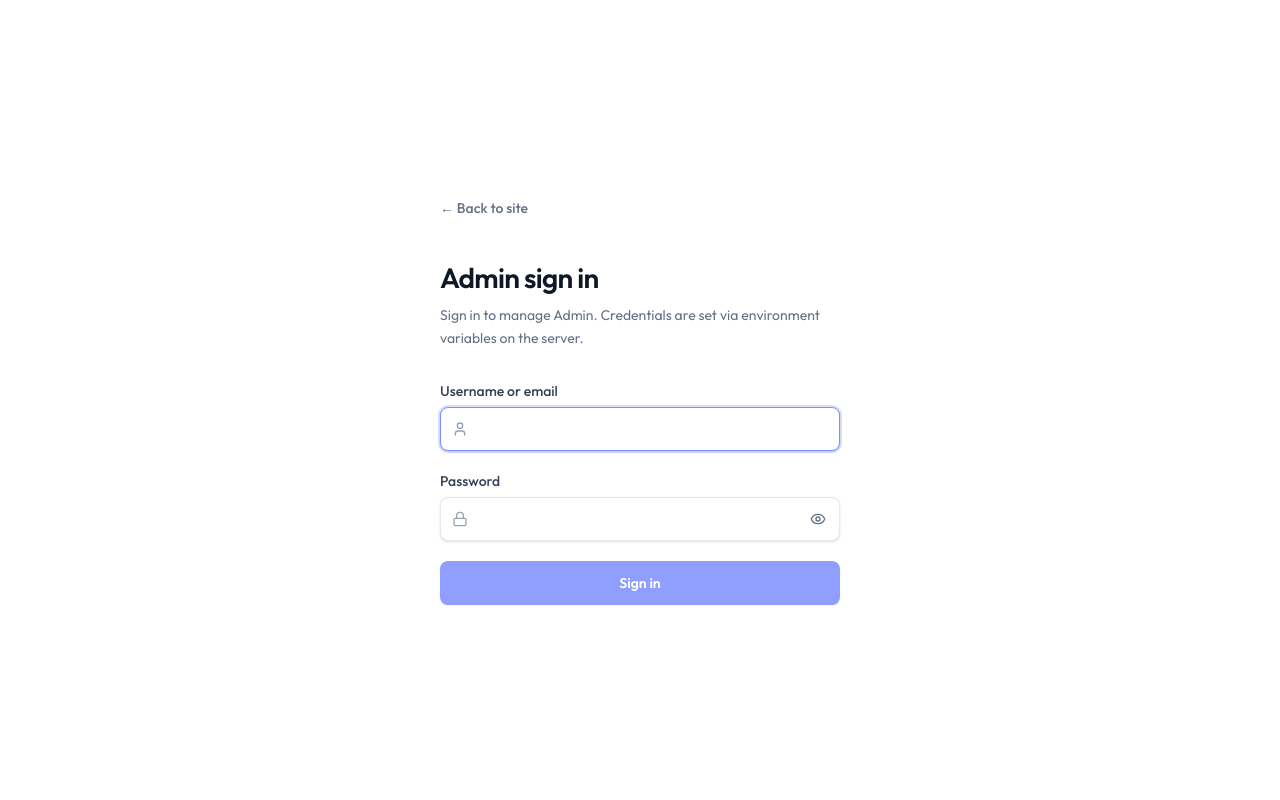
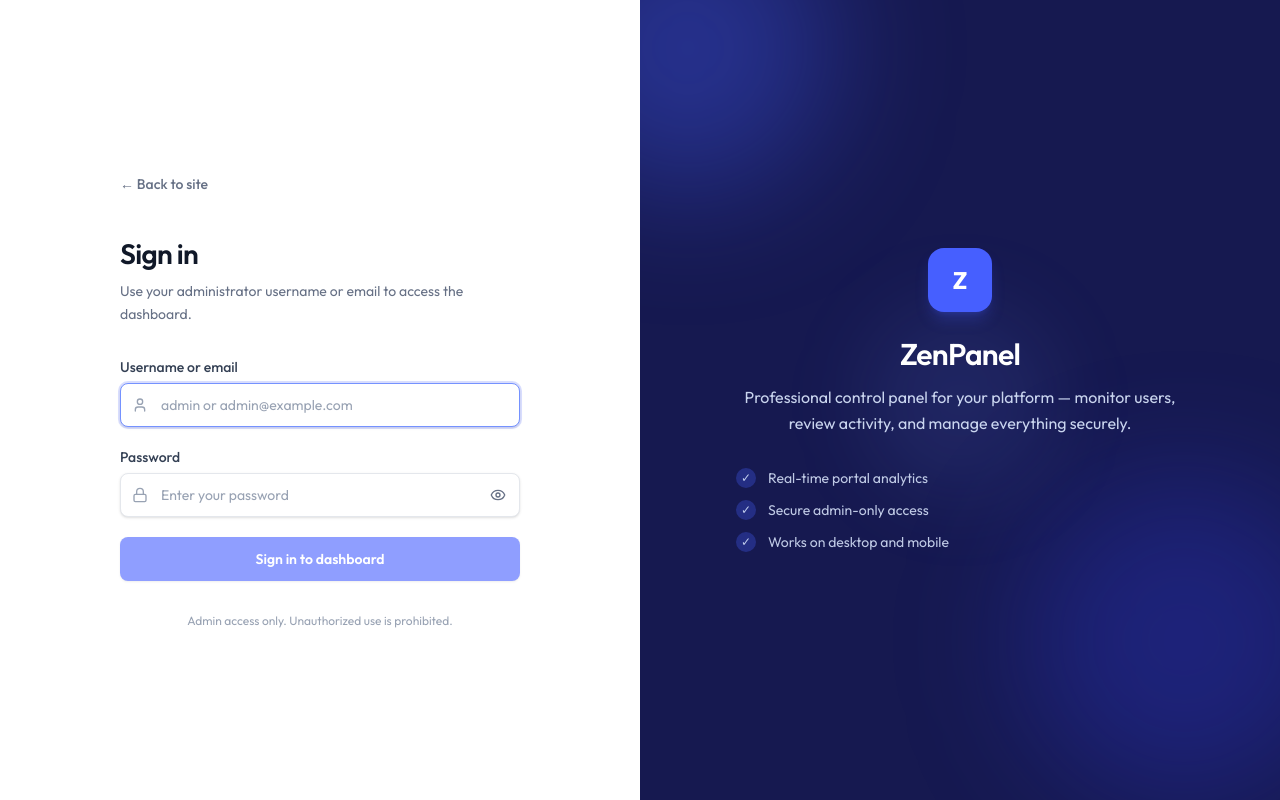
Before and after one commit to foisalislambd/zenpanel, a Next.js app: page /admin/login in a window 1280 px wide. Built offline with nearby package versions, Linux system fonts and the light colour scheme.

Commit message:
Enhance admin login page with brand panel and update login form. Introduced a new BrandPanel component displaying brand details and features. Updated AdminLoginForm to improve accessibility and user guidance, including placeholder text and a warning about unauthorized access.

```diff
--- a/src/app/admin/(auth)/login/page.tsx
+++ b/src/app/admin/(auth)/login/page.tsx
@@ -1,5 +1,49 @@
 import { AdminLoginForm } from "@/components/admin/auth/admin-login-form";
+import { adminConfig } from "@/config/admin.config";
+
+function BrandPanel({ className = "" }: { className?: string }) {
+  const { brand } = adminConfig;
+
+  return (
+    <div
+      className={`relative flex flex-col items-center justify-center overflow-hidden bg-brand-950 px-8 py-12 text-center sm:px-10 ${className}`}
+    >
+      <div className="pointer-events-none absolute inset-0">
+        <div className="absolute -top-24 -left-24 h-72 w-72 rounded-full bg-brand-500/35 blur-3xl" />
+        <div className="absolute -right-16 bottom-0 h-80 w-80 rounded-full bg-brand-600/25 blur-3xl" />
+        <div className="absolute top-1/2 left-1/2 h-48 w-48 -translate-x-1/2 -translate-y-1/2 rounded-full bg-brand-400/10 blur-2xl" />
+      </div>
+
+      <div className="relative z-10 w-full max-w-md">
+        <div className="mx-auto flex h-14 w-14 items-center justify-center rounded-2xl bg-brand-500 text-xl font-bold text-white shadow-lg shadow-brand-500/25 sm:h-16 sm:w-16 sm:text-2xl">
+          {brand.letter}
+        </div>
+        <h2 className="mt-6 text-2xl font-semibold tracking-tight text-white sm:text-3xl">
+          {brand.name}
+        </h2>
+        <p className="mt-3 text-sm leading-relaxed text-brand-100/90 sm:text-base">
+          {brand.loginDescription}
+        </p>
+        <ul className="mt-8 space-y-3 text-left text-sm text-brand-100/85">
+          {brand.loginFeatures.map((item) => (
+            <li key={item} className="flex items-center gap-3">
+              <span className="flex h-5 w-5 shrink-0 items-center justify-center rounded-full bg-brand-500/30 text-xs text-brand-200">
+                ✓
+              </span>
+              {item}
+            </li>
+          ))}
+        </ul>
+      </div>
+    </div>
+  );
+}
 
 export default function AdminLoginPage() {
-  return <AdminLoginForm />;
+  return (
+    <div className="grid min-h-dvh w-full lg:grid-cols-2">
+      <AdminLoginForm />
+      <BrandPanel className="hidden min-h-dvh lg:flex" />
+    </div>
+  );
 }
--- a/src/components/admin/auth/admin-login-form.tsx
+++ b/src/components/admin/auth/admin-login-form.tsx
@@ -51,11 +51,10 @@ export function AdminLoginForm() {
             {adminConfig.brand.letter}
           </div>
           <h1 className="text-2xl font-semibold tracking-tight text-gray-900 dark:text-white sm:text-[1.75rem]">
-            Admin sign in
+            Sign in
           </h1>
           <p className="mt-2 text-sm leading-relaxed text-gray-500 dark:text-gray-400">
-            Sign in to manage {adminConfig.brand.name}. Credentials are set via environment
-            variables on the server.
+            Use your administrator username or email to access the dashboard.
           </p>
         </div>
 
@@ -86,6 +85,7 @@ export function AdminLoginForm() {
                 autoComplete="username"
                 value={username}
                 onChange={(e) => setUsername(e.target.value)}
+                placeholder="admin or admin@example.com"
                 className={inputClass}
               />
             </div>
@@ -107,6 +107,7 @@ export function AdminLoginForm() {
                 autoComplete="current-password"
                 value={password}
                 onChange={(e) => setPassword(e.target.value)}
+                placeholder="Enter your password"
                 className={`${inputClass} pr-11`}
               />
               <button
@@ -129,9 +130,13 @@ export function AdminLoginForm() {
             disabled={submitting || !username.trim() || !password}
             className="flex h-11 w-full items-center justify-center rounded-lg bg-brand-500 text-sm font-semibold text-white shadow-sm transition hover:bg-brand-600 focus:ring-2 focus:ring-brand-500/30 focus:outline-none disabled:cursor-not-allowed disabled:opacity-60"
           >
-            {submitting ? "Signing in…" : "Sign in"}
+            {submitting ? "Signing in…" : "Sign in to dashboard"}
           </button>
         </form>
+
+        <p className="mt-8 text-center text-xs text-gray-400 dark:text-gray-500">
+          Admin access only. Unauthorized use is prohibited.
+        </p>
       </div>
     </div>
   );
--- a/src/config/admin.config.ts
+++ b/src/config/admin.config.ts
@@ -21,10 +21,17 @@ import {
  */
 export const adminConfig = {
   brand: {
-    name: "Admin",
+    name: "ZenPanel",
     tagline: "Control panel",
-    letter: "A",
+    letter: "Z",
     siteUrl: "/",
+    loginDescription:
+      "Professional control panel for your platform — monitor users, review activity, and manage everything securely.",
+    loginFeatures: [
+      "Real-time portal analytics",
+      "Secure admin-only access",
+      "Works on desktop and mobile",
+    ],
   },
 
   storageKeys: {
```
